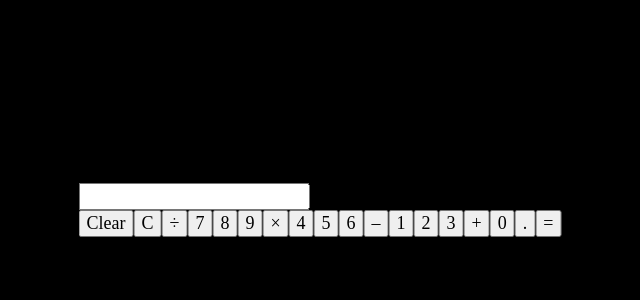
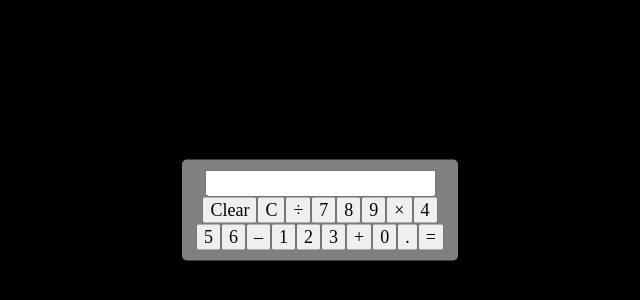
Before and after one commit to jordanalexis6/reactCalculator, a React (Create React App) app: page / in a window 1280 px wide. Shown: the part 190-490 px from the top of the page, without its empty margins (320-960 px from the left). Built offline with nearby package versions, Linux system fonts and the light colour scheme; a web font is replaced by a local one.

Commit message:
setting background for calculator pad and input

```diff
--- a/src/App.css
+++ b/src/App.css
@@ -17,4 +17,10 @@ body {
   left: 50%;
   position: absolute;
   transform: translate(-50%, -50%);
+  margin: 0 "auto";
+  width: 256px;
+  text-align: center;
+  border: 10px solid gray;
+  background: gray;
+  border-radius: 5px;
 }
```
